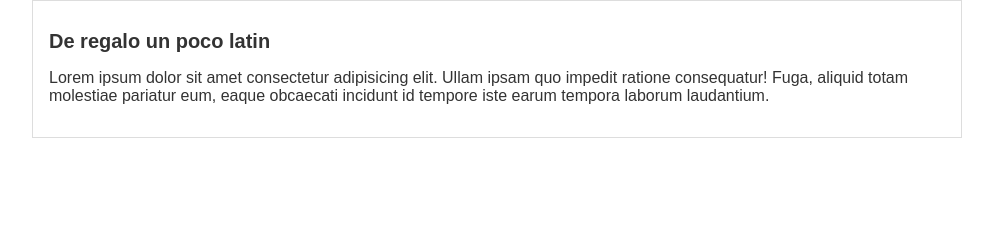
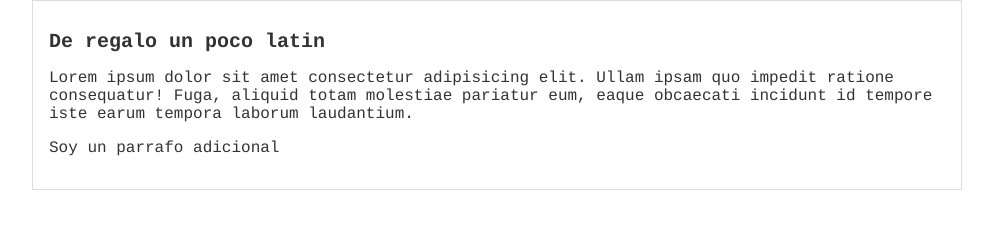
Before and after one commit to CarlosBrignardello/apuntes-git, a plain HTML site: page SITIO WEB/index.html in a window 1280 px wide. Shown: the whole page, without its empty margins (143-1136 px from the left). Drawn offline with Linux system fonts and the light colour scheme.

Commit message:
Agregado contenido adicional al blog

```diff
--- a/SITIO WEB/index.html
+++ b/SITIO WEB/index.html
@@ -15,6 +15,9 @@
                 Ullam ipsam quo impedit ratione consequatur! Fuga, aliquid
                 totam molestiae pariatur eum, eaque obcaecati incidunt id
                 tempore iste earum tempora laborum laudantium.</p>
+            <p>
+                Soy un parrafo adicional
+            </p>
         </div>
     </div>
 
--- a/SITIO WEB/styles.css
+++ b/SITIO WEB/styles.css
@@ -1,7 +1,7 @@
 body{
     text-align: center;
     color: #333;
-    font-family: Arial;
+    font-family: Courier;
     font-size: 16px;
     margin: 0;
     padding: 0;
```
